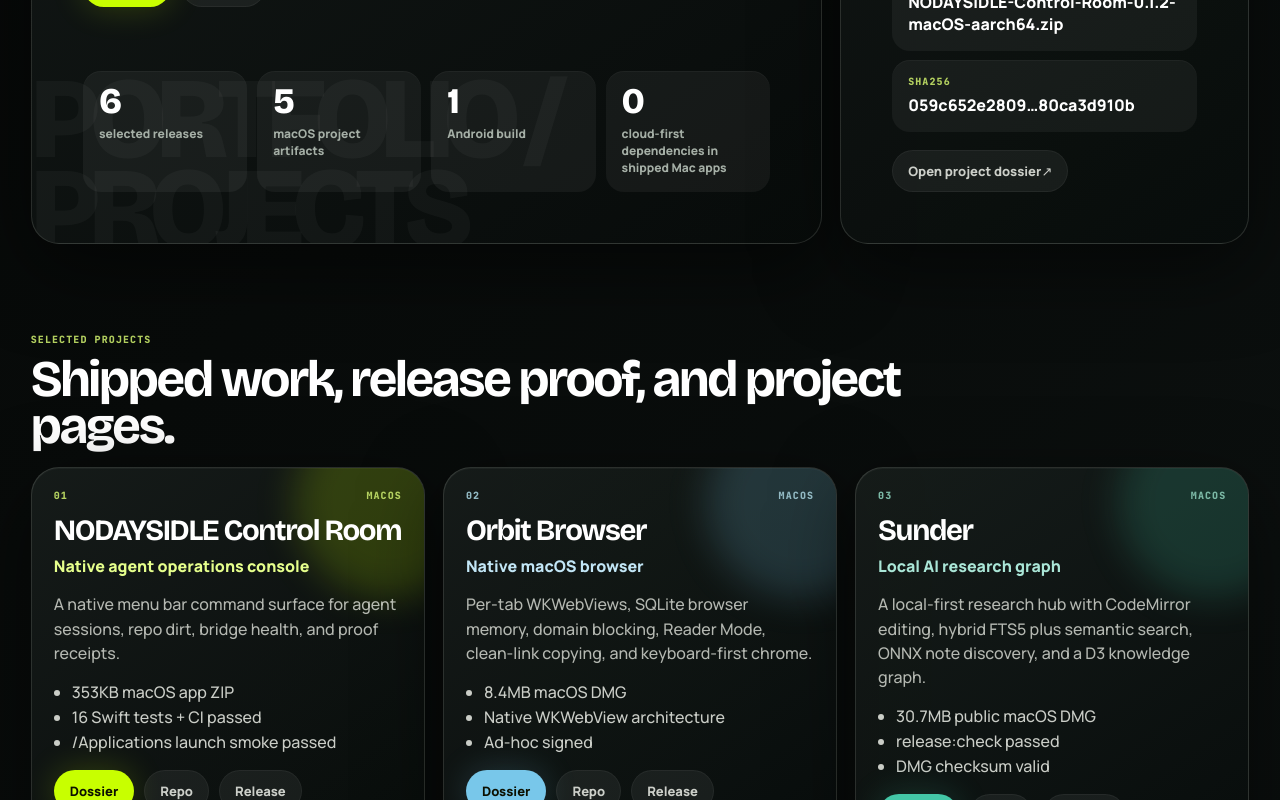
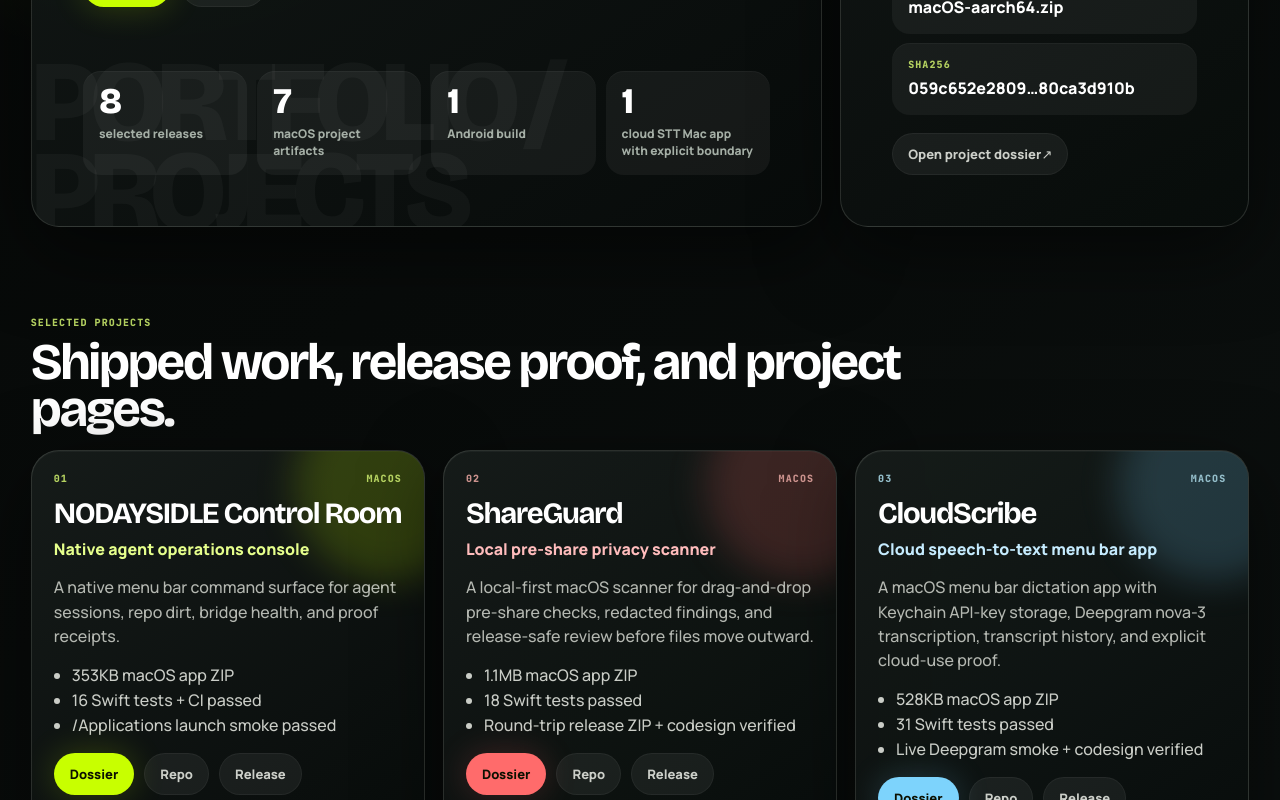
Before and after one commit to nodaysidle/nodaysidle-project-pages, a Next.js app: page / in a window 1280 px wide. Shown: the part 700-1500 px from the top of the page. Built offline with nearby package versions, Linux system fonts and the light colour scheme.

Commit message:
Add ShareGuard and CloudScribe release cards

```diff
--- a/app/data.js
+++ b/app/data.js
@@ -15,6 +15,40 @@
     summary: 'A native menu bar command surface for agent sessions, repo dirt, bridge health, and proof receipts.',
     proof: ['353KB macOS app ZIP', '16 Swift tests + CI passed', '/Applications launch smoke passed'],
     accent: '#c8ff00',
+  },
+  {
+    slug: 'shareguard',
+    name: 'ShareGuard',
+    type: 'Local pre-share privacy scanner',
+    platform: 'macOS',
+    stack: ['SwiftPM', 'SwiftUI', 'Local scanning', 'Redaction'],
+    status: 'v0.1.0 live',
+    artifact: 'ShareGuard-v0.1.0-macos.zip',
+    release: 'https://github.com/nodaysidle/nodaysidle-shareguard/releases/tag/v0.1.0',
+    repo: 'https://github.com/nodaysidle/nodaysidle-shareguard',
+    download: 'https://github.com/nodaysidle/nodaysidle-shareguard/releases/download/v0.1.0/ShareGuard-v0.1.0-macos.zip',
+    checksum: 'a14e01aa0aa077173d447abe8f2492507d5660e38c881daf0bad86d4d3038088',
+    headline: 'Catch secrets before a folder leaves your Mac.',
+    summary: 'A local-first macOS scanner for drag-and-drop pre-share checks, redacted findings, and release-safe review before files move outward.',
+    proof: ['1.1MB macOS app ZIP', '18 Swift tests passed', 'Round-trip release ZIP + codesign verified'],
+    accent: '#ff6b6b',
+  },
+  {
+    slug: 'cloudscribe',
+    name: 'CloudScribe',
+    type: 'Cloud speech-to-text menu bar app',
+    platform: 'macOS',
+    stack: ['SwiftPM', 'SwiftUI', 'Deepgram nova-3', 'Keychain'],
+    status: 'v0.1.0 live',
+    artifact: 'CloudScribe-v0.1.0-macos.zip',
+    release: 'https://github.com/nodaysidle/nodaysidle-cloudscribe/releases/tag/v0.1.0',
+    repo: 'https://github.com/nodaysidle/nodaysidle-cloudscribe',
+    download: 'https://github.com/nodaysidle/nodaysidle-cloudscribe/releases/download/v0.1.0/CloudScribe-v0.1.0-macos.zip',
+    checksum: 'b4900ef216fb5a8f44d354ba31b9c9a545133fe9145bf13ec38bdacf30d07d33',
+    headline: 'Menu bar dictation through Deepgram, with the cloud boundary visible.',
+    summary: 'A macOS menu bar dictation app with Keychain API-key storage, Deepgram nova-3 transcription, transcript history, and explicit cloud-use proof.',
+    proof: ['528KB macOS app ZIP', '31 Swift tests passed', 'Live Deepgram smoke + codesign verified'],
+    accent: '#7dd3fc',
   },
   {
     slug: 'orbit-browser',
@@ -105,7 +139,7 @@
 
 export const stack = [
   'Next.js App Router', 'React 19', 'TypeScript-ready JS modules', 'SwiftUI', 'Tauri 2', 'Rust',
-  'SQLite / FTS5', 'MLX / Whisper', 'ONNX', 'Capacitor Android', 'Vercel', 'GitHub Releases'
+  'SQLite / FTS5', 'MLX / Whisper', 'Deepgram', 'ONNX', 'Capacitor Android', 'Vercel', 'GitHub Releases'
 ];
 
 export const workflows = [
--- a/app/page.jsx
+++ b/app/page.jsx
@@ -8,7 +8,7 @@
   [String(projects.length), 'selected releases'],
   [String(macProjects), 'macOS project artifacts'],
   [String(androidProjects), 'Android build'],
-  ['0', 'cloud-first dependencies in shipped Mac apps'],
+  ['1', 'cloud STT Mac app with explicit boundary'],
 ];
 
 function Arrow() {
```
